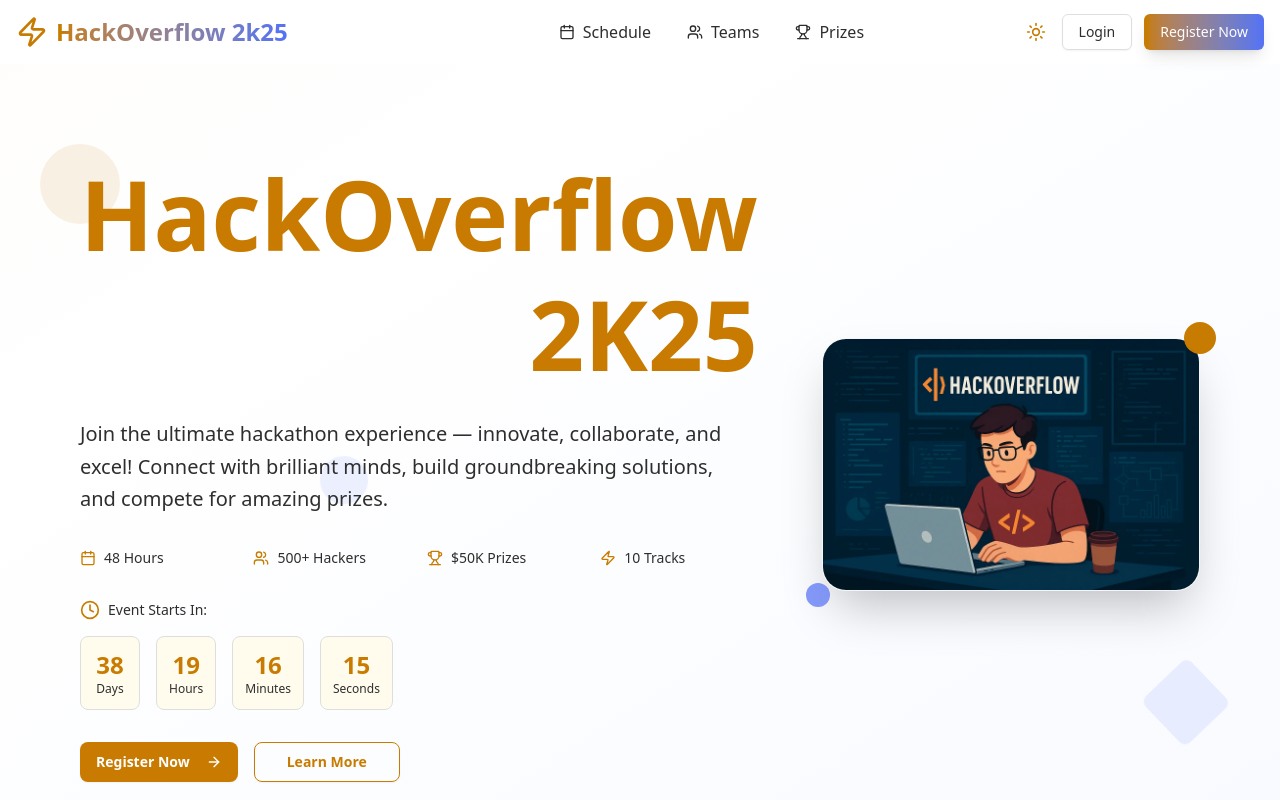
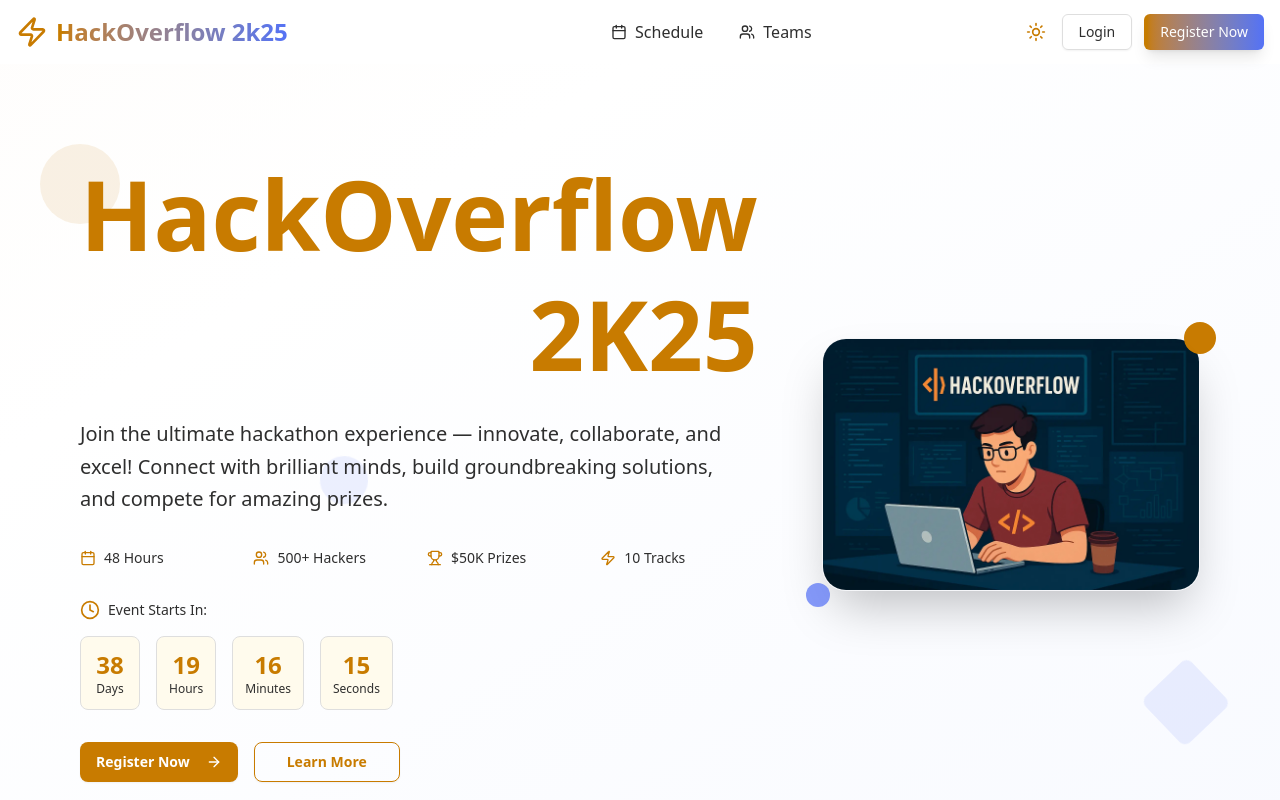
Before and after one commit to SRKRCC/HackOverflow-frontend, a React (Vite) app: page / in a window 1280 px wide. Shown: the top 800 px of the page. Built offline with nearby package versions, Linux system fonts and the light colour scheme.

Commit message:
before routes

```diff
--- a/src/components/Navbar.tsx
+++ b/src/components/Navbar.tsx
@@ -20,7 +20,7 @@ const Navbar = ({ className = "" }) => {
         { name: "Home", icon: Home, href: "/" },
         { name: "Schedule", icon: Calendar, href: "/schedule" },
         { name: "Teams", icon: Users, href: "/team" },
-        { name: "Prizes", icon: Trophy, href: "/prizes" },
+        // { name: "Prizes", icon: Trophy, href: "/prizes" },
     ]
 
     return (
```
